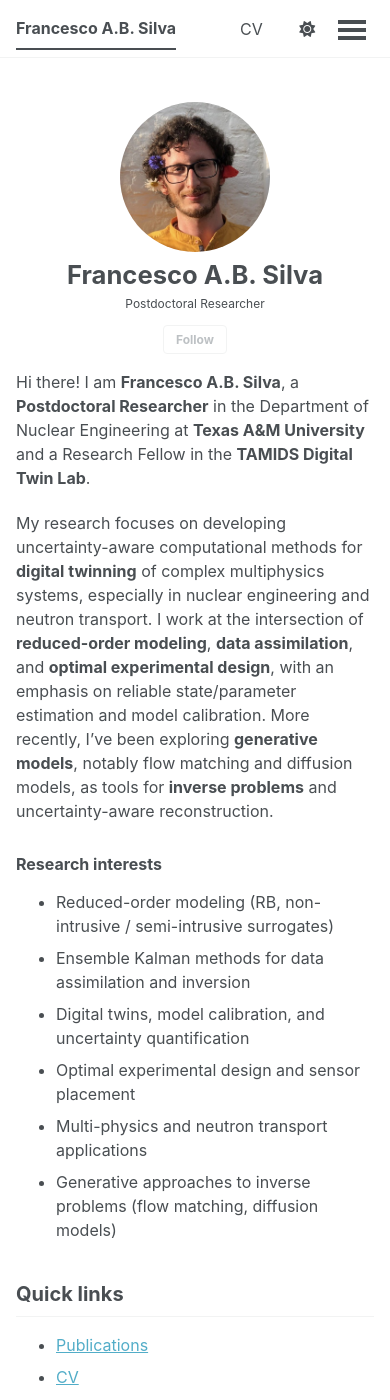
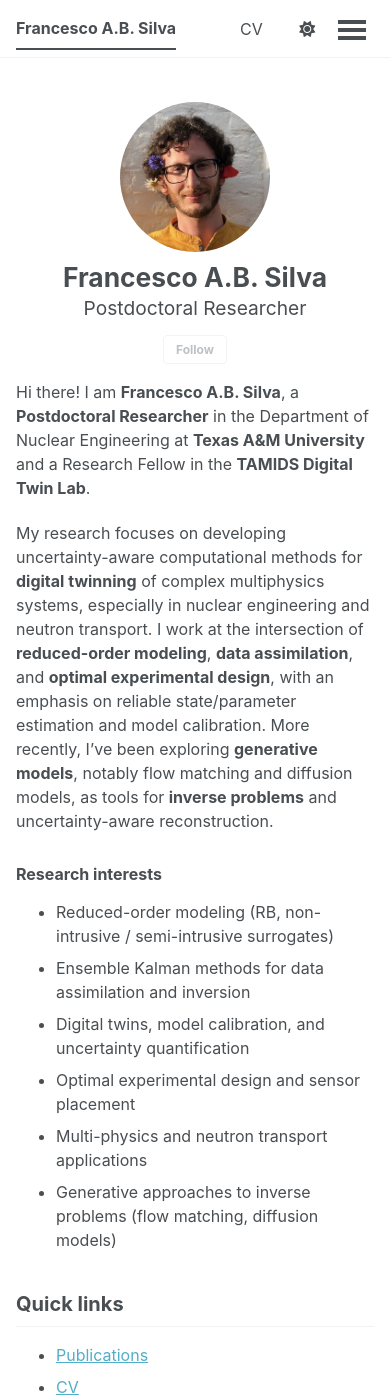
Before and after one commit to FrancescoSilva/francescosilva.github.io, a Jekyll site: the page built from _pages/about.md, in a window 390 px wide and 1400 px high. Built offline with Jekyll 4.4.1, drawn with Linux system fonts in a browser that asks for light colours.

Commit message:
Update main.scss

```diff
--- a/assets/css/main.scss
+++ b/assets/css/main.scss
@@ -42,72 +42,82 @@
     "vendor/font-awesome/brands"
 ;
 
-/* --- Mobile author profile: centered avatar + larger name + centered Follow --- */
+/* --- Mobile author profile: centered avatar + larger name + larger job title + centered Follow --- */
 @media screen and (max-width: 1023px) {
-  /* stack all author elements */
-  .author__avatar,
-  .author__content,
-  .author__urls-wrapper {
+  /* Stack all author elements (override theme table-cells) */
+  .sidebar .author__avatar,
+  .sidebar .author__content,
+  .sidebar .author__urls-wrapper {
     display: block;
     width: 100%;
   }
 
-  /* center avatar */
-  .author__avatar {
+  /* Center avatar */
+  .sidebar .author__avatar {
     text-align: center;
-    margin-bottom: 0.5rem;
+    margin: 0 0 0.6rem 0;
   }
-  .author__avatar img {
-    max-width: 150px;   /* tweak: 130–180px */
+  .sidebar .author__avatar img {
+    max-width: 150px;     /* tweak: 130–180px */
+    width: 100%;
+    height: auto;
     margin: 0 auto;
   }
 
-  /* center and enlarge text */
-  .author__content {
+  /* Center content */
+  .sidebar .author__content {
     text-align: center;
-    padding-left: 0;
-    padding-right: 0;
-    line-height: 1.25;   /* override theme's tight line-height */
+    padding: 0;
+    line-height: 1.3;
   }
 
+  /* Bigger name */
   .sidebar .author__name {
-    font-size: 1.6rem;   /* bigger name */
-    line-height: 1.2;
-    margin-top: 0.25rem;
-    margin-bottom: 0.25rem;
+    font-size: 1.65rem;   /* tweak: 1.5–1.9rem */
+    line-height: 1.15;
+    margin: 0.2rem 0 0.25rem 0;
   }
 
-  .author__bio,
-  .author__pronouns {
-    font-size: 1.05rem;  /* job title / bio a bit larger */
+  /* Bigger job title / bio (this is the line under the name) */
+  .sidebar .author__bio,
+  .sidebar .author__bio p {
+    font-size: 1.20rem;   /* tweak: 1.10–1.35rem */
     line-height: 1.35;
-    margin-top: 0.25rem;
+    margin: 0.15rem 0 0 0;
   }
 
-  /* center Follow button */
-  .author__urls-wrapper {
+  /* If pronouns are enabled, keep them readable too */
+  .sidebar .author__pronouns,
+  .sidebar .author__pronouns p {
+    font-size: 1.05rem;
+    line-height: 1.3;
+    margin: 0.15rem 0 0 0;
+  }
+
+  /* Center Follow button (and keep dropdown anchored under it) */
+  .sidebar .author__urls-wrapper {
     text-align: center;
-    position: relative;  /* anchor dropdown under button */
-    margin-top: 0.5rem;
+    position: relative;
+    margin-top: 0.6rem;
   }
-  .author__urls-wrapper button {
-    float: none;         /* override any floats */
+  .sidebar .author__urls-wrapper button {
+    float: none;
     display: inline-block;
     margin: 0.25rem auto 0;
   }
 
-  /* center the dropdown list (social links) under the button */
-  .author__urls {
+  /* Center dropdown list under Follow button */
+  .sidebar .author__urls {
     left: 50%;
     right: auto;
     transform: translateX(-50%);
-    margin-top: 0.75rem;
-    text-align: left;    /* keep links readable */
-    z-index: 20;         /* ensure it overlays cleanly */
+    margin-top: 0.8rem;
+    text-align: left;
+    z-index: 20;
+    width: min(320px, 92vw);  /* keeps it nice on narrow phones */
   }
 
-  /* when JS toggles visibility, make sure it stays on top */
-  .author__urls.is--visible {
+  .sidebar .author__urls.is--visible {
     z-index: 30;
   }
 }
```
